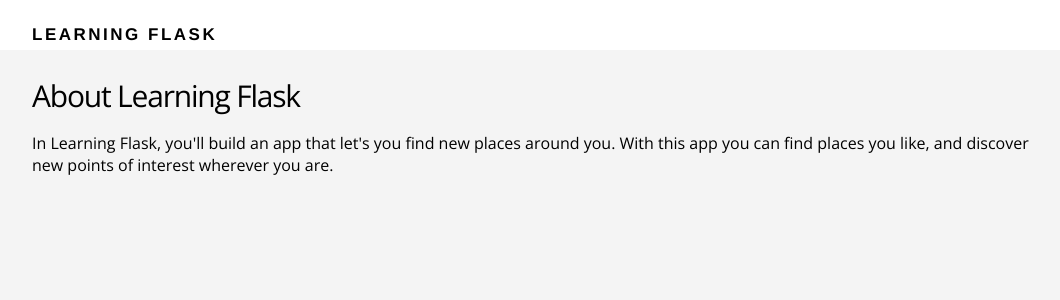
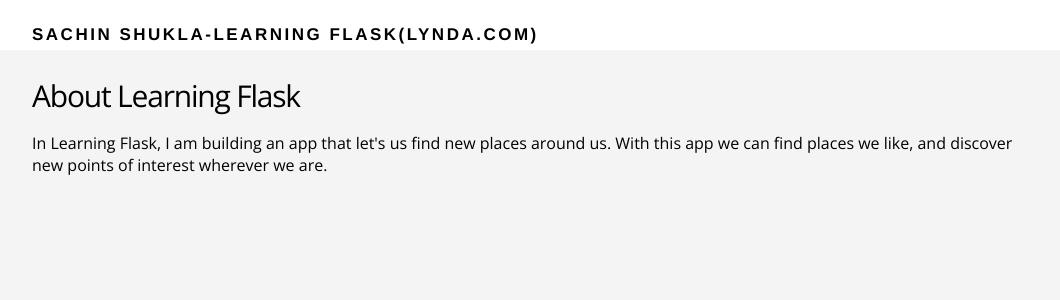
Before and after one commit to sachin28/learning-flask, a Flask app: page /about in a window 1280 px wide. Shown: the top 300 px of the page, without its empty margins (108-1168 px from the left). Run offline with Flask 2, Linux system fonts and the light colour scheme.

Commit message:
Minor changes

```diff
--- a/templates/about.html
+++ b/templates/about.html
@@ -5,7 +5,7 @@
     <div class="container">
 
     <h2>About Learning Flask</h2>
-    <p>In Learning Flask, you'll build an app that let's you find new places around you. With this app you can find places you like, and discover new points of interest wherever you are.</p>
+    <p>In Learning Flask, I am building an app that let's us find new places around us. With this app we can find places we like, and discover new points of interest wherever we are.</p>
 
     </div>
   </main>
--- a/templates/layout.html
+++ b/templates/layout.html
@@ -7,7 +7,7 @@
   <body>
     <header>
       <div class="container">
-        <h1 class="title">Learning Flask</h1>
+        <h1 class="title">Sachin Shukla-Learning Flask(Lynda.com)</h1>
       </div>
     </header>
 
```
Also changed, not shown: README.md.
